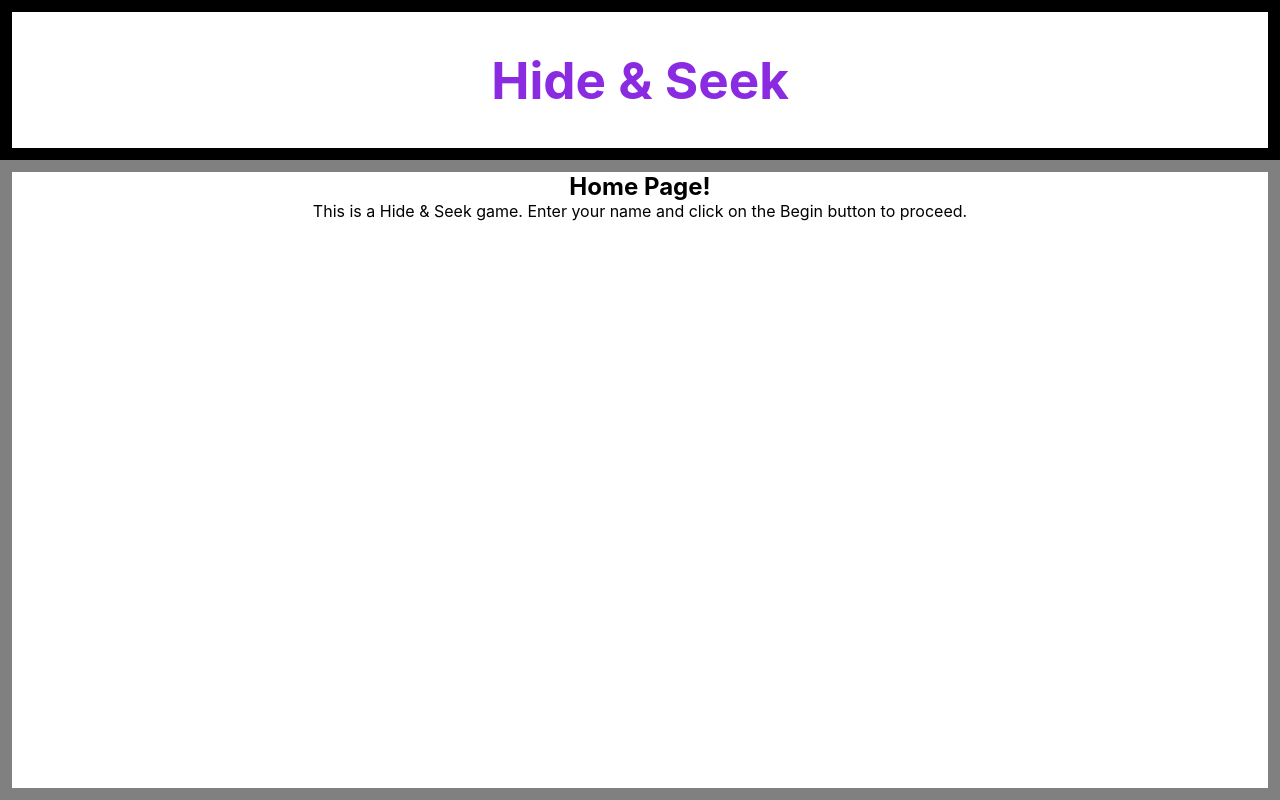
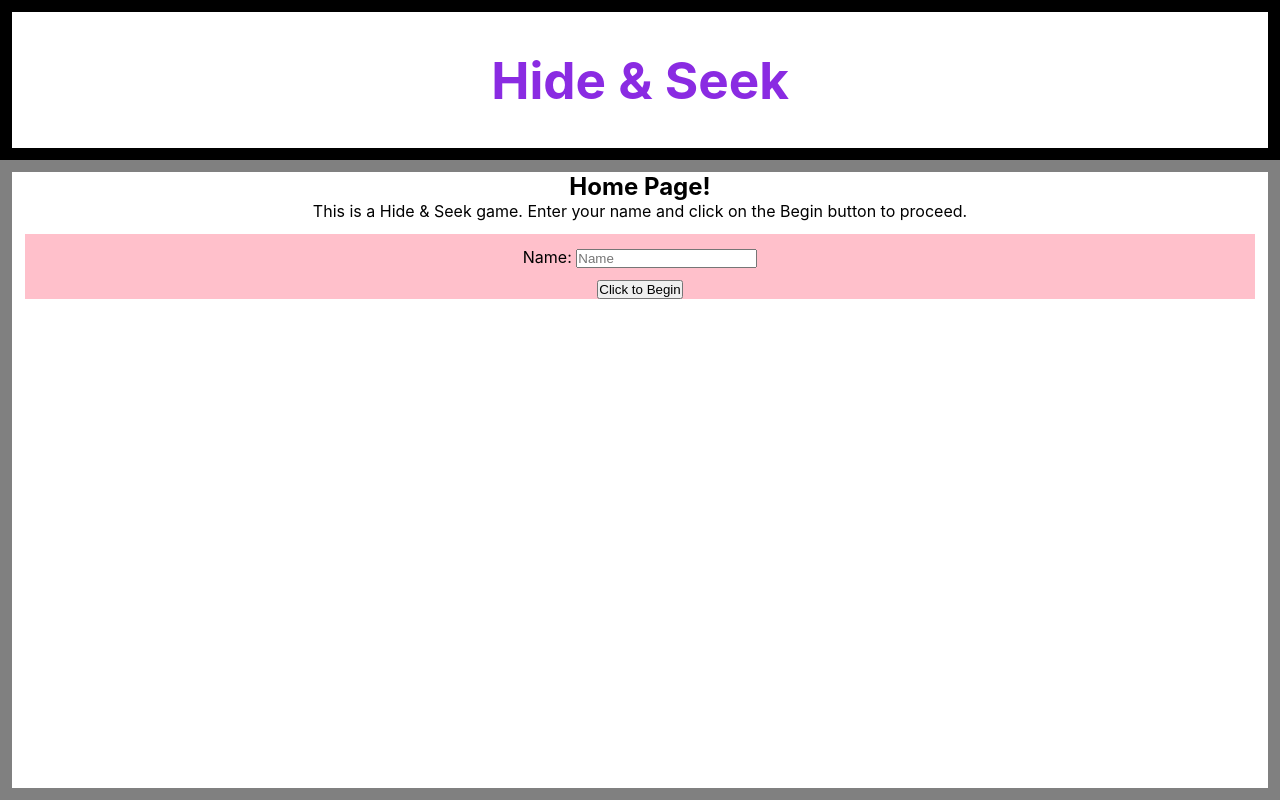
Before and after one commit to franco-ortega/hide-and-seek, a React (Create React App) app: page / in a window 1280 px wide. Built offline with nearby package versions, Linux system fonts and the light colour scheme.

Commit message:
add form and event handlers to Home

```diff
--- a/src/components/App/App.jsx
+++ b/src/components/App/App.jsx
@@ -1,26 +1,24 @@
-import React from 'react';
+import React, { useState } from 'react';
 import './App.scss';
 import { BrowserRouter as Router, Route, Switch } from 'react-router-dom';
+import Header from '../Header/Header';
 import Home from '../Home/Home';
-import Header from '../Header/Header';
 import Welcome from '../Welcome/Welcome';
 import Game from '../Game/Game';
 // import { Router, Route, Switch } from "react-router";
 
 
 const App = () => {
-  //Header
-  //Home page
-  //Welcome/Instructions page
-  //Game page
+  const [player, setPlayer] = useState('');
+
 
   return (
     <div className="App">
       <Router>
-        <Header />
+        <Header player={player} />
         <Switch>
-          <Route exact path="/" component={Home} />
-          <Route exact path="/welcome" component={Welcome} />
+          <Route exact path="/" render={() => <Home setPlayer={setPlayer} />} />
+          <Route exact path="/welcome" render={() => <Welcome player={player} />} />
           <Route exact path="/game" component={Game} />
         </Switch>
       </Router>
--- a/src/components/Header/Header.jsx
+++ b/src/components/Header/Header.jsx
@@ -1,12 +1,18 @@
 import React from 'react';
+import PropTypes from 'prop-types';
 import styles from './Header.module.scss';
 
-const Header = () => {
+const Header = ({ player }) => {
   return (
     <div className={styles.Header}>
       <h1>Hide & Seek</h1>
+      <p>{player}</p>
     </div>
   );
 };
 
+Header.propTypes = {
+  player: PropTypes.string.isRequired
+};
+
 export default Header;
--- a/src/components/Header/Header.module.scss
+++ b/src/components/Header/Header.module.scss
@@ -13,4 +13,8 @@
         // justify-content: center;
         font-size: 4vw;
     }
+
+    p {
+        float: right;
+    }
 }
--- a/src/components/Home/Home.jsx
+++ b/src/components/Home/Home.jsx
@@ -1,15 +1,48 @@
 import React from 'react';
+import PropTypes from 'prop-types';
 import styles from './Home.module.scss';
+import { useHistory } from 'react-router';
 
-const Home = () => {
+const Home = ({ setPlayer }) => {
+  let history = useHistory();
+
+  const playerObject = {
+    player: ''
+  };
+  const onPlayerChange = (e) => {
+    playerObject.player = e.target.value;
+  };
+
+  const onPlayerSubmit = (e) => {
+    e.preventDefault();
+    console.log('Clicked!');
+    setPlayer(playerObject.player);
+    history.push('/welcome');
+  };
+
   return (
     <main className={styles.Home}>
       <h2>Home Page!</h2>
       <section>
         <p>This is a Hide & Seek game. Enter your name and click on the Begin button to proceed.</p>
+        <form onSubmit={onPlayerSubmit}>
+          <label htmlFor="name">
+            Name: <input
+              id="name"
+              type="text"
+              placeholder="Name"
+              onChange={onPlayerChange} />
+          </label>
+          <button>Click to Begin</button>
+        </form>
       </section>
     </main>
   );
 };
 
+Home.propTypes = {
+  setPlayer: PropTypes.func
+};
+
+
 export default Home;
--- a/src/components/Home/Home.module.scss
+++ b/src/components/Home/Home.module.scss
@@ -1,4 +1,20 @@
 .Home {
     border: gray solid 1vw;
     height: 80vh;
+
+    section {
+        form {
+            background: pink;
+            display: flex;
+            flex-direction: column;
+            align-items: center;
+            justify-content: center;
+            margin: 1vw;
+
+            label {
+                margin: 1vw;
+            }
+        }
+    }
+
 }
```
Also changed, not shown: public/manifest.json.
